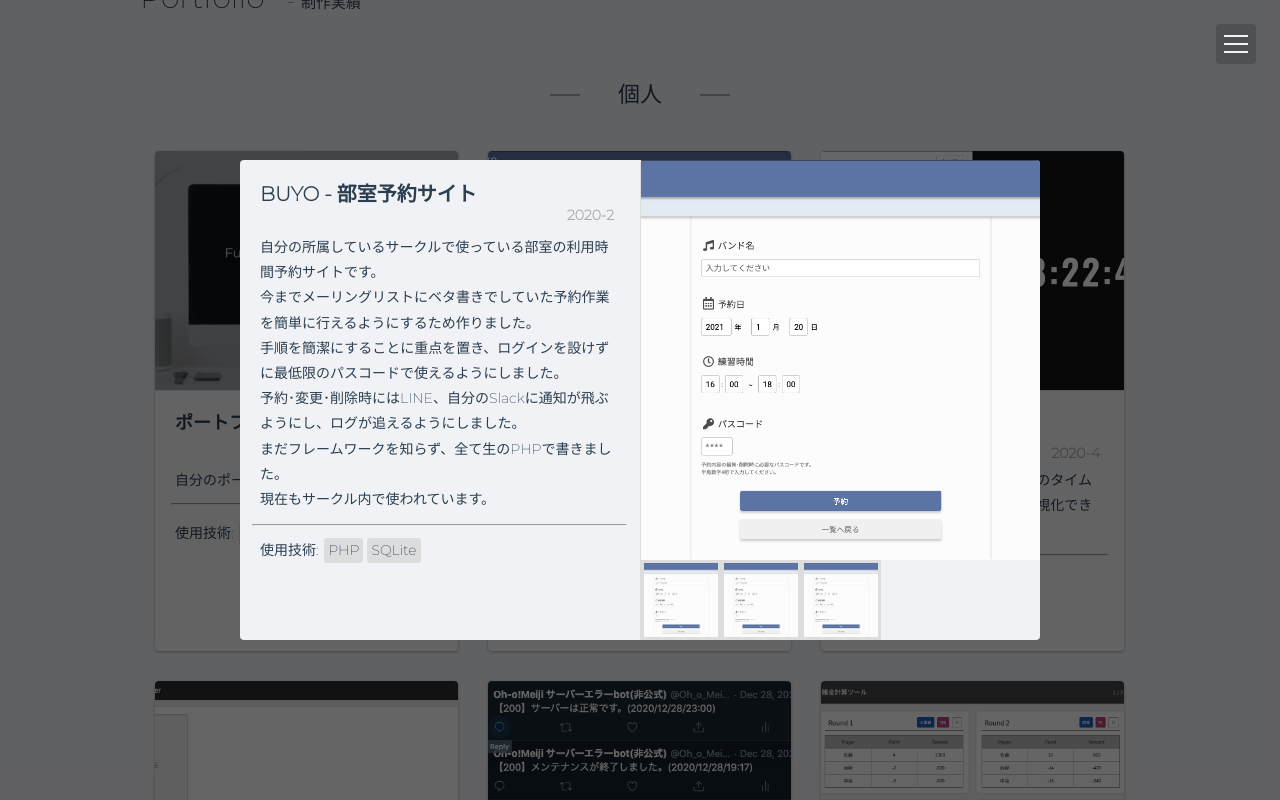
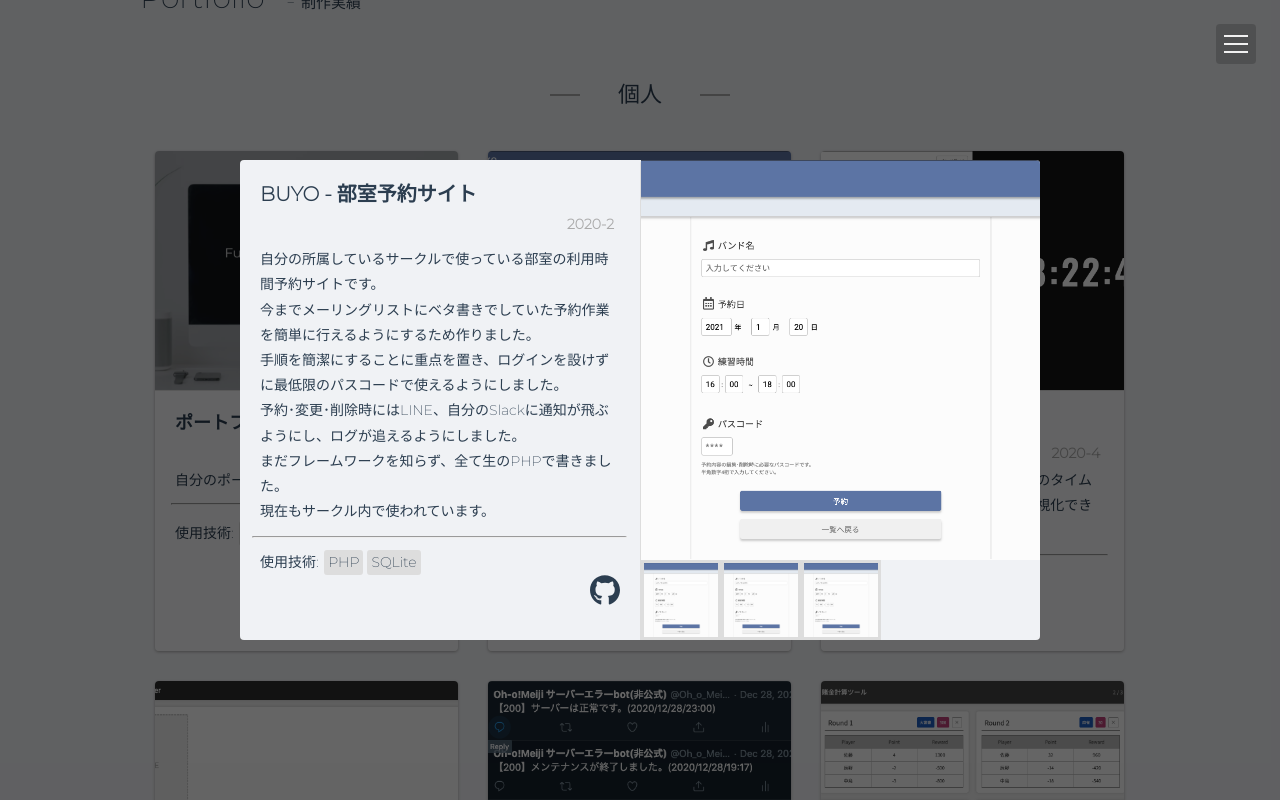
Before and after one commit to Maple0922/portfolio, a Vue app: page / in a window 1280 px wide. Both pictures are taken after a click on the element 639 px from the left and 2777 px from the top of the page. Shown: the part 2377-3177 px from the top of the page. Built offline with nearby package versions, Linux system fonts and the light colour scheme; what vue-smooth-scroll would draw is missing.

Commit message:
Add: github link

```diff
--- a/src/components/Main/PortfolioMoreDialog.vue
+++ b/src/components/Main/PortfolioMoreDialog.vue
@@ -45,6 +45,22 @@
               >{{ tech }}</span
             >
           </p>
+          <p
+            class="portfolio__dialog__info__github"
+            v-if="portfolioItem.github"
+          >
+            <a
+              class="portfolio__dialog__info__github__link"
+              :href="getGithubUrl(portfolioItem.github)"
+              rel="noreferrer"
+              target="_blank"
+            >
+              <component
+                class="portfolio__dialog__info__github__icon"
+                :is="'GithubBlackSvg'"
+              />
+            </a>
+          </p>
         </div>
       </div>
     </div>
@@ -52,6 +68,8 @@
 </template>
 
 <script>
+import GithubBlackSvg from "@/assets/images/svg/github_black.svg";
+
 export default {
   name: "PortfolioMoreDialog",
   props: ["portfolioItem"],
@@ -63,6 +81,9 @@ export default {
     getImagePath(imageName) {
       return require("@/assets/images/photo/" + imageName);
     },
+    getGithubUrl(repoName) {
+      return `https://github.com/Maple0922/${repoName}`;
+    },
   },
 
   computed: {
@@ -73,6 +94,10 @@ export default {
           require(`@/assets/images/photo/${this.portfolioItem.thumbnail}`),
       };
     },
+  },
+
+  components: {
+    GithubBlackSvg,
   },
 };
 </script>
@@ -149,7 +174,6 @@ export default {
     display: inline-block;
     width: 100%;
     text-align: right;
-    line-height: 0.5;
     font-weight: bold;
   }
 
@@ -167,6 +191,19 @@ export default {
         background: $super-light-gray;
         border-radius: 3px;
         text-align: center;
+      }
+    }
+    &__github {
+      width: 100%;
+      text-align: right;
+      &__link {
+        width: 30px;
+        height: 30px;
+        display: inline-block;
+      }
+      &__icon {
+        width: 100%;
+        height: 100%;
       }
     }
   }
@@ -245,11 +282,12 @@ export default {
     @include mq("pc") {
       font-size: 14px;
       padding-right: 6px;
-      margin-bottom: 16px;
+      margin-bottom: 10px;
     }
     @include mq("sp") {
       font-size: 11px;
-      margin-bottom: 10px;
+      margin-bottom: 4px;
+      padding-right: 8px;
     }
   }
 
@@ -287,6 +325,17 @@ export default {
         font-size: 11px;
       }
     }
+    &__github {
+      &__link {
+        @include mq("pc") {
+          transition: 0.3s;
+          &:hover {
+            opacity: 0.6;
+            transform: scale(1.1);
+          }
+        }
+      }
+    }
   }
 }
 </style>
```
Also changed, not shown: src/assets/images/svg/github_black.svg.
